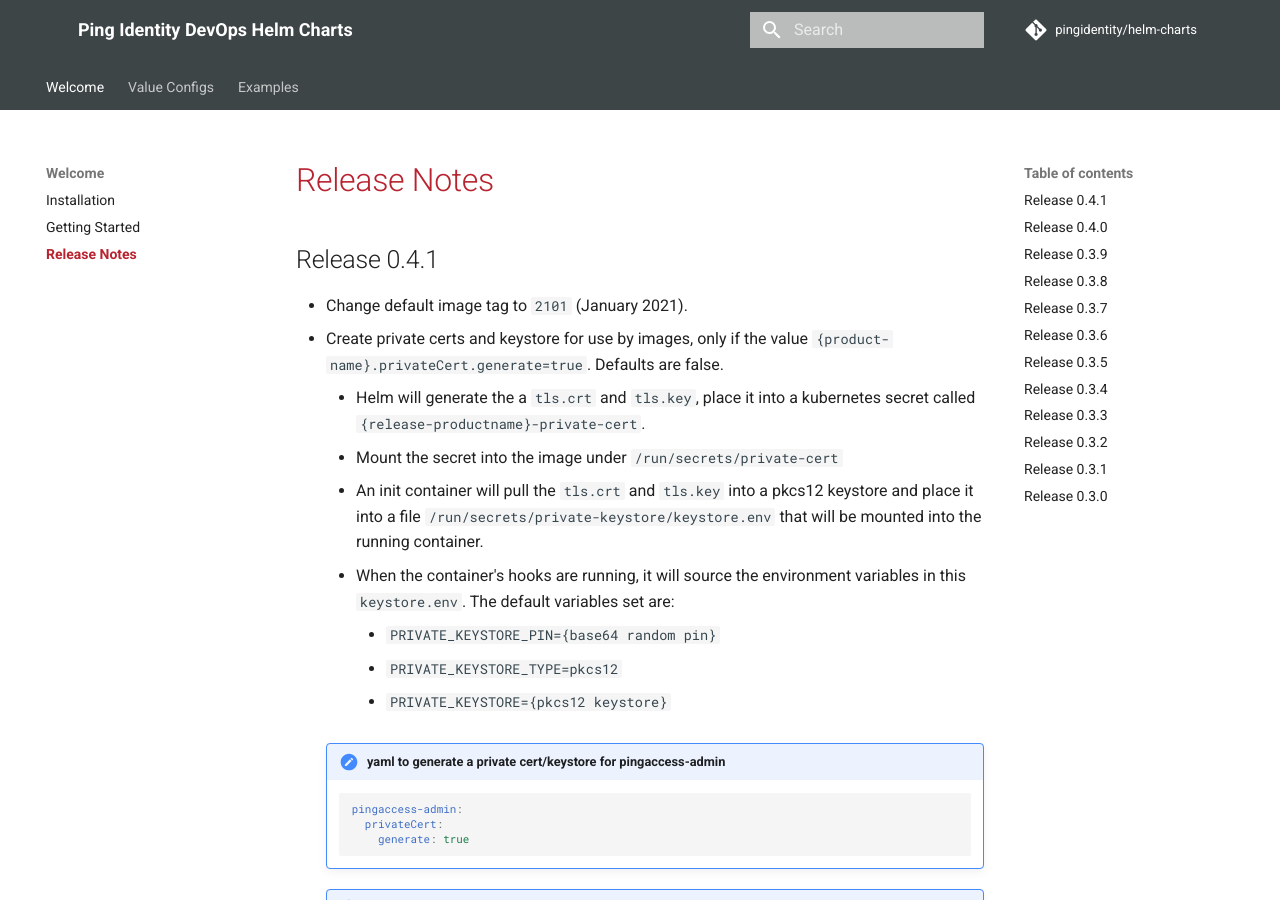
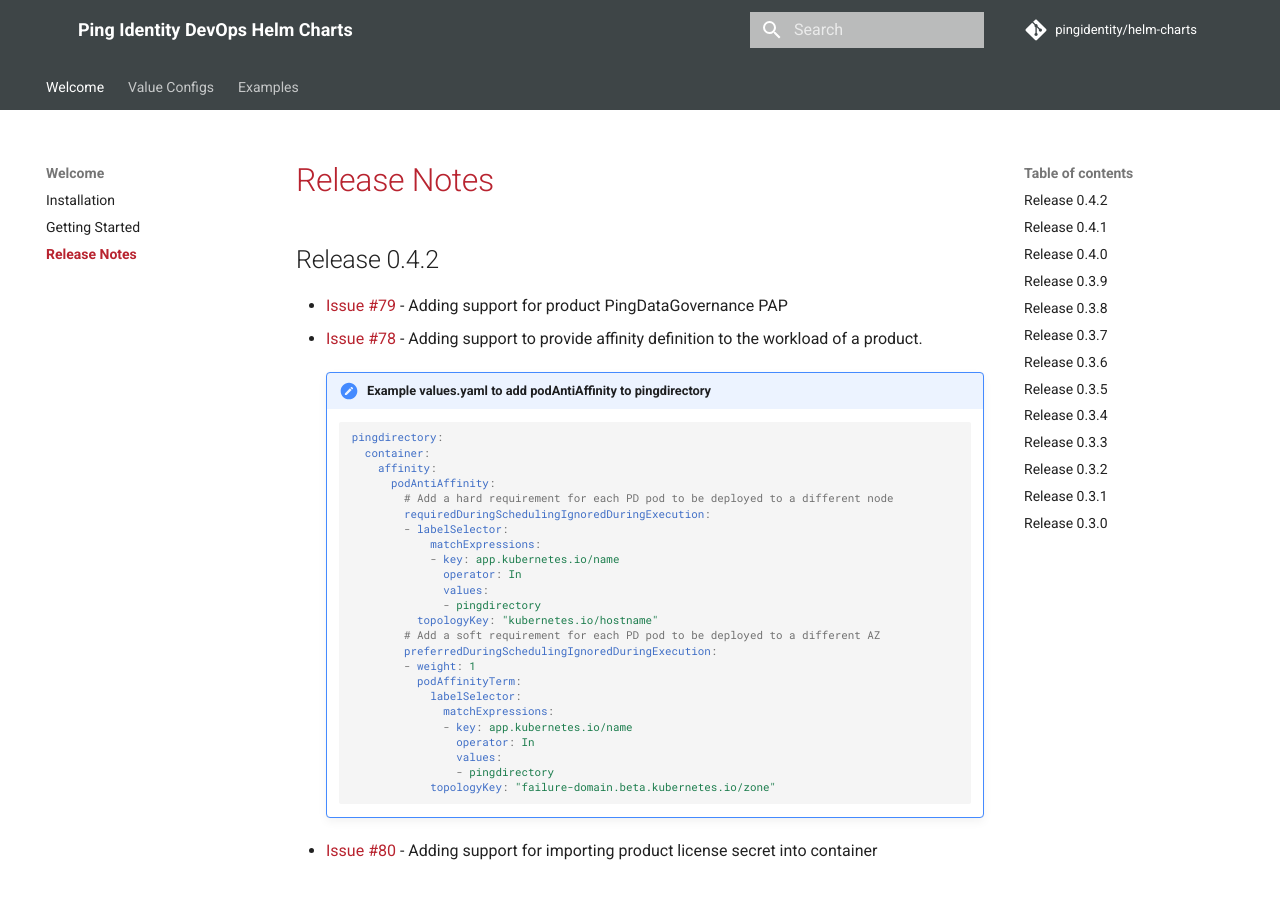
Before and after one commit to pingidentity/helm-charts, an MkDocs documentation site: the page built from docs/release-notes.md, in a window 1280 px wide and 900 px high. Built offline with MkDocs 1.6.1 and Material for MkDocs 9.7.7, drawn with Linux system fonts in a browser that asks for light colours; comment, search, counter and statistics services are not loaded.

Commit message:
Adding release notes for release 0.4.2

````diff
--- a/docs/release-notes.md
+++ b/docs/release-notes.md
@@ -1,5 +1,40 @@
 # Release Notes
 
+
+## Release 0.4.2
+
+* [Issue #79](https://github.com/pingidentity/helm-charts/issues/79) - Adding support for product PingDataGovernance PAP
+* [Issue #78](https://github.com/pingidentity/helm-charts/issues/78) - Adding support to provide affinity definition to the workload of a product.
+
+    !!! note "Example values.yaml to add podAntiAffinity to pingdirectory"
+        ```yaml
+        pingdirectory:
+          container:
+            affinity:
+              podAntiAffinity:
+                # Add a hard requirement for each PD pod to be deployed to a different node
+                requiredDuringSchedulingIgnoredDuringExecution:
+                - labelSelector:
+                    matchExpressions:
+                    - key: app.kubernetes.io/name
+                      operator: In
+                      values:
+                      - pingdirectory
+                  topologyKey: "kubernetes.io/hostname"
+                # Add a soft requirement for each PD pod to be deployed to a different AZ
+                preferredDuringSchedulingIgnoredDuringExecution:
+                - weight: 1
+                  podAffinityTerm:
+                    labelSelector:
+                      matchExpressions:
+                      - key: app.kubernetes.io/name
+                        operator: In
+                        values:
+                        - pingdirectory
+                    topologyKey: "failure-domain.beta.kubernetes.io/zone"
+        ```
+
+* [Issue #80](https://github.com/pingidentity/helm-charts/issues/80) - Adding support for importing product license secret into container
 
 ## Release 0.4.1
 
````
Also changed, not shown: docs/config/container.md (+1 -0 lines), 1 other file.
